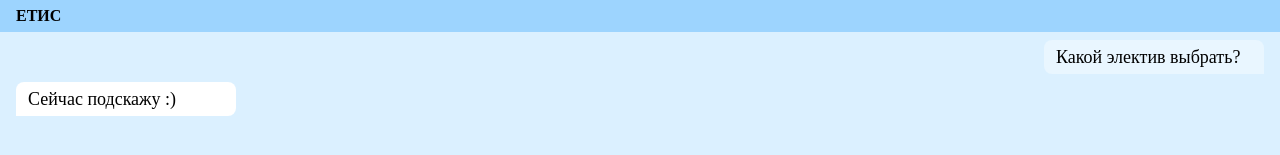
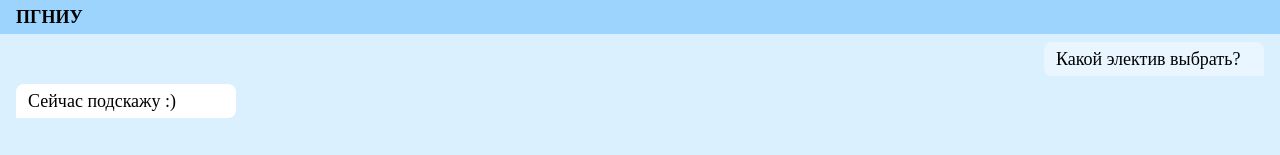
Before and after one commit to Daniil-Solo/University-Diploma-Frontend, a React (Create React App) app: page / in a window 1280 px wide. Shown: the top 155 px of the page. Built offline with nearby package versions, Linux system fonts and the light colour scheme; no server answers.

Commit message:
add bem for BasicLayout

```diff
--- a/src/layouts/BasicLayout.tsx
+++ b/src/layouts/BasicLayout.tsx
@@ -8,9 +8,9 @@ type BasicLayoutProps = {
 const BasicLayout: React.FC<BasicLayoutProps> = (props) => {
     return (
         <>
-            <header>
-                <div className='logo-container'>
-                    <span className="logo">ЕТИС</span>
+            <header className='header'>
+                <div className='logo'>
+                    <span className="logo__text">ПГНИУ</span>
                 </div>
             </header>
             <main>
--- a/src/layouts/layout.css
+++ b/src/layouts/layout.css
@@ -1,9 +1,10 @@
-header{
+.header{
     background-color: #9DD4FE;
 }
-.logo-container{
+.logo{
     padding: 8px 16px;
 }
-.logo{
+.logo__text{
     font-weight: 900;
+    font-size: 18px;
 }
```
